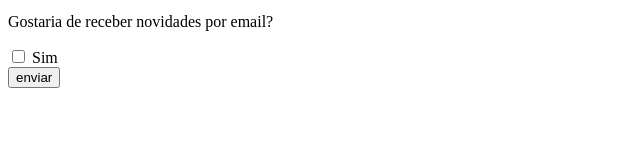
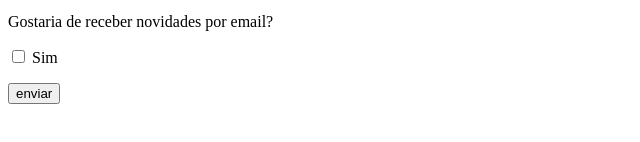
Before and after one commit to EduardoMVasconcelos/aulas_html_css, a plain HTML site: page 1_FORMULARIOS/3_select/exercicio/index.html in a window 1280 px wide. Shown: the part 164-306 px from the top of the page, without its empty margins (0-640 px from the left). Drawn offline with Linux system fonts and the light colour scheme.

Commit message:
alteracao

```diff
--- a/1_FORMULARIOS/3_select/exercicio/index.html
+++ b/1_FORMULARIOS/3_select/exercicio/index.html
@@ -48,7 +48,7 @@
                     </div>
                 </div>
                 <div>
-                    <input type="submit" value="enviar">
+                    <input type="submit" value="enviar" style="margin-top: 1rem;">
                 </div>
 
             </div>
```
